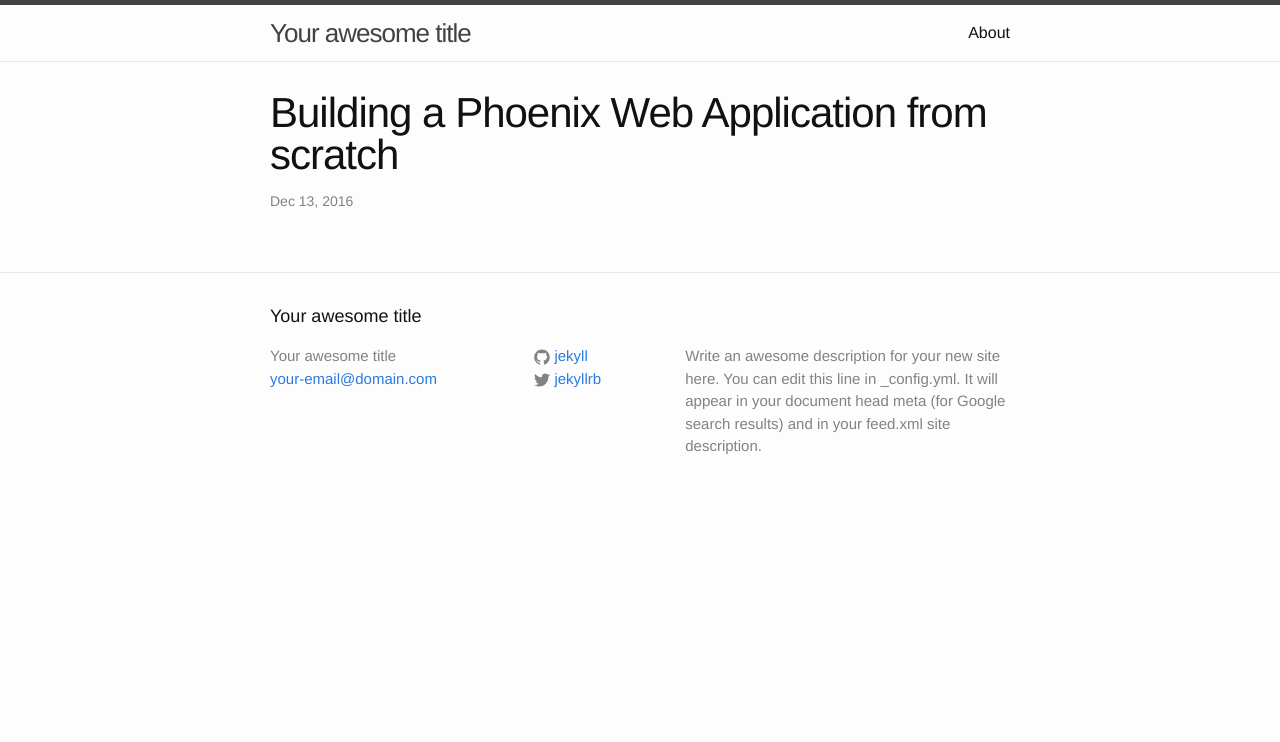
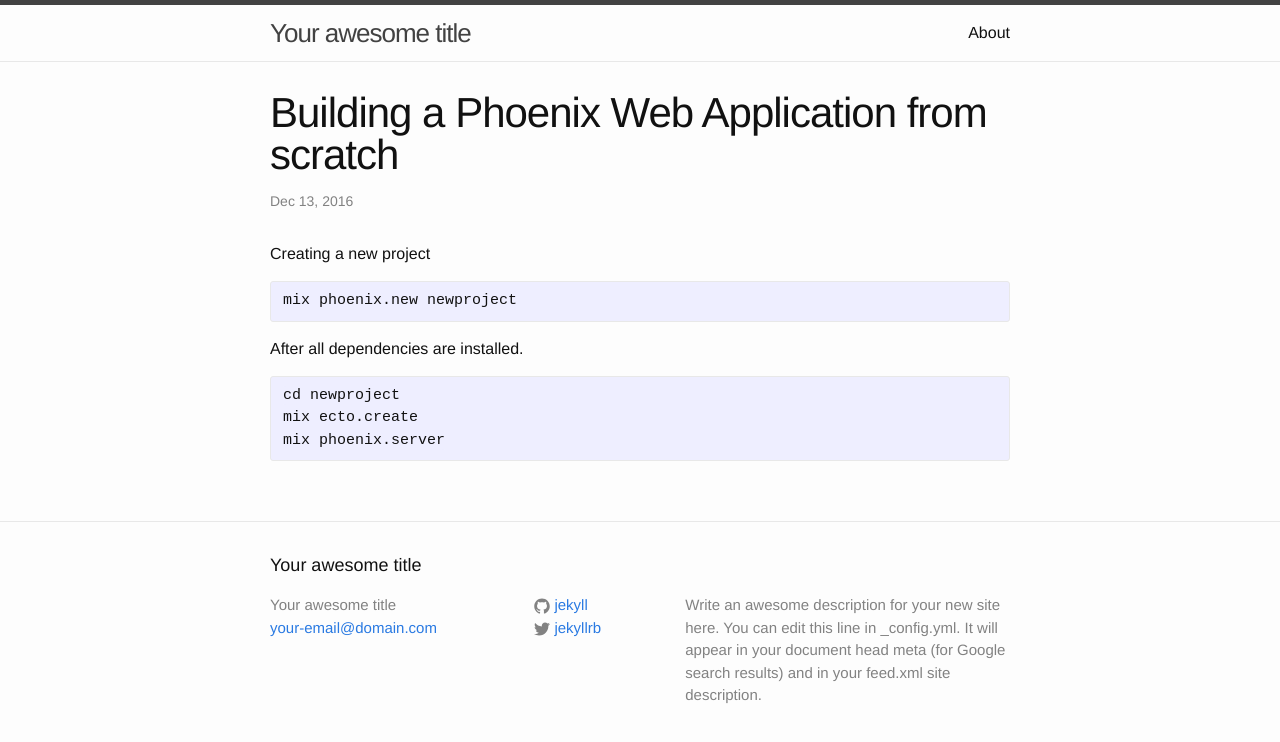
Before and after one commit to gvo7/gvo7.github.io, a Jekyll site: the page built from _posts/2016-12-13-Building-a-Phoenix-Web-Application-from-scratch.markdown, in a window 1280 px wide. Shown: the top 742 px of the page. Built offline with Jekyll 4.4.1, drawn with Linux system fonts in a browser that asks for light colours.

Commit message:
Update 2016-12-13-Building-a-Phoenix-Web-Application-from-scratch.markdown

```diff
--- a/_posts/2016-12-13-Building-a-Phoenix-Web-Application-from-scratch.markdown
+++ b/_posts/2016-12-13-Building-a-Phoenix-Web-Application-from-scratch.markdown
@@ -3,12 +3,18 @@ layout: post
 title:  "Building a Phoenix Web Application from scratch"
 date:   2016-12-13 18:00:01 +0200
 categories: elexir phoenix
-sections:
-- This is the first section.
-- This is the second section.
-- |
-  This is a long section with multiple paragraphs.
+---
 
-  This is the second paragraph of the long section.
+Creating a new project
 
----
+{% highlight elexir %}
+mix phoenix.new newproject
+{% endhighlight %}
+
+After all dependencies are installed.
+
+{% highlight elexir %}
+cd newproject
+mix ecto.create
+mix phoenix.server
+{% endhighlight %}
```
